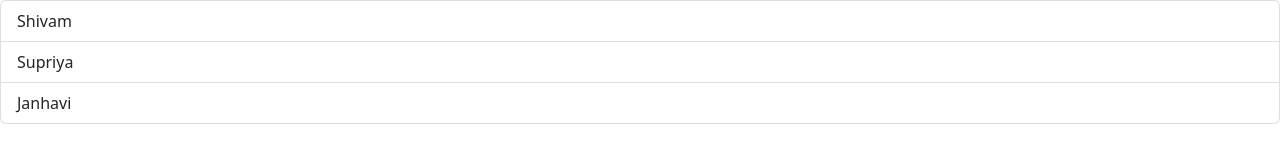
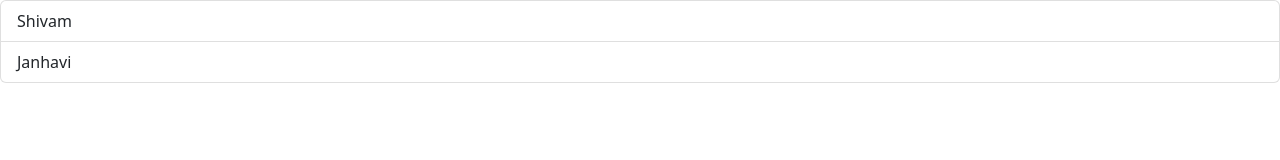
Before and after one commit to cwipedia-in/Industrial_Training_GPAN, a React (Create React App) app in the folder Week-2/Day4/dayfour/: page / in a window 1280 px wide. Shown: the top 160 px of the page. Built offline with nearby package versions, Linux system fonts and the light colour scheme.

Commit message:
new file

```diff
--- a/Week-2/Day4/dayfour/src/Components/names.component.js
+++ b/Week-2/Day4/dayfour/src/Components/names.component.js
@@ -5,7 +5,7 @@ const Names = () => {
           <ul class="list-group">
              <li class="list-group-item">Shivam</li>
 
-             <li class="list-group-item">Supriya</li>
+
 
              <li class="list-group-item">Janhavi</li>
 
```
